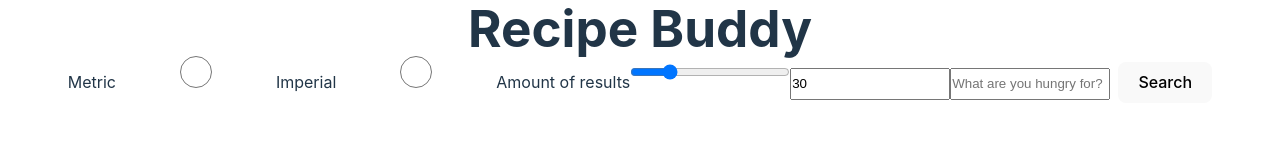
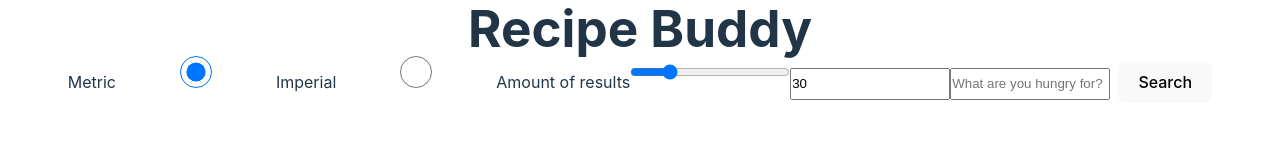
Before and after one commit to adamkumlin/recipe-buddy, a React (Vite) app in the folder recipe-buddy/: page / in a window 1280 px wide. Shown: the top 160 px of the page. Built offline with nearby package versions, Linux system fonts and the light colour scheme.

Commit message:
add context

```diff
--- a/recipe-buddy/src/App.tsx
+++ b/recipe-buddy/src/App.tsx
@@ -1,10 +1,12 @@
 import Header from "./components/Header";
 import "./App.css";
 import SearchBar from "./components/SearchBar";
-import { useState } from "react";
+import { useState, createContext } from "react";
 import RecipeList from "./components/RecipeList";
 import type Recipe from "./types/Recipe";
 import type Unit from "./types/Unit";
+
+const UnitsContext = createContext<Unit | null>(null);
 
 const App: React.FC = () => {
   const [query, setQuery] = useState<string>("");
@@ -38,7 +40,9 @@ const App: React.FC = () => {
           search();
         }}
       />
-      <RecipeList recipes={data}/>
+      <UnitsContext.Provider value={units}>
+        <RecipeList recipes={data} />
+      </UnitsContext.Provider>
     </div>
   );
 };
--- a/recipe-buddy/src/components/Ingredients.tsx
+++ b/recipe-buddy/src/components/Ingredients.tsx
@@ -1,12 +1,14 @@
 import type Quantity from "../types/Quantity";
 import type Unit from "../types/Unit";
+import { useContext } from "react";
 
 interface IngredientsProps {
   quantities: Quantity[];
-  units: Unit;
 }
 
-const Ingredients: React.FC<IngredientsProps> = ({ quantities, units }) => {
+const Ingredients: React.FC<IngredientsProps> = ({ quantities }) => {
+
+  const units = useContext(UnitsContext);
   const ingredients: string[] = [];
 
   function convertUnits(quantites: Quantity[], units: Unit): Quantity[] {
--- a/recipe-buddy/src/components/Recipe.tsx
+++ b/recipe-buddy/src/components/Recipe.tsx
@@ -25,7 +25,6 @@ const Recipe: React.FC<RecipeProps> = ({
       <img src={image} alt={title} />
 
       <Time minutes={time} />
-
       <Ingredients quantities={ingredientQuantities}/>
     </div>
   );
--- a/recipe-buddy/src/components/SearchBar.tsx
+++ b/recipe-buddy/src/components/SearchBar.tsx
@@ -35,6 +35,7 @@ const SearchBar: React.FC<SearchBarProps> = ({
           name="units"
           onClick={() => setUnits("metric")}
           value="metric"
+          defaultChecked
         />
       </label>
       <label>
```
Also changed, not shown: 1 other file (tests, documents, lock files or other folders).
